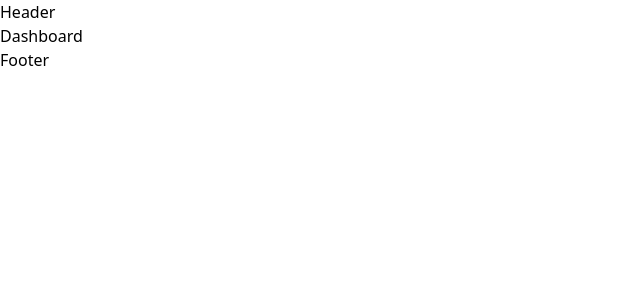
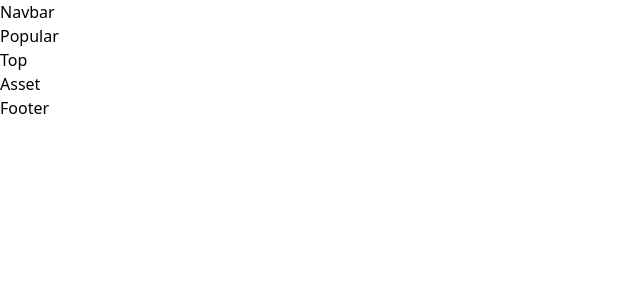
Before and after one commit to lzklein/finance-freak, a React (Vite) app in the folder client/: page /dashboard in a window 1280 px wide. Shown: the top 300 px of the page, without its empty margins (0-640 px from the left). Built offline with nearby package versions, Linux system fonts and the light colour scheme.

Commit message:
component relation hookup

```diff
--- a/client/src/components/Dashboard.jsx
+++ b/client/src/components/Dashboard.jsx
@@ -1,8 +1,15 @@
 import React from 'react'
+import Popular from './Popular';
+import Top from './Top';
+import Watchlist from './Watchlist';
 
 const Dashboard = () => {
   return (
-    <div>Dashboard</div>
+    <div>
+      <Popular/>
+      <Top/>
+      <Watchlist/>
+    </div>
   )
 }
 
--- a/client/src/components/Header.jsx
+++ b/client/src/components/Header.jsx
@@ -1,8 +1,11 @@
 import React from 'react'
+import Navbar from './Navbar';
 
 const Header = () => {
   return (
-    <div>Header</div>
+    <div>
+      <Navbar/>
+    </div>
   )
 }
 
--- a/client/src/components/Home.jsx
+++ b/client/src/components/Home.jsx
@@ -1,8 +1,11 @@
 import React from 'react'
+import Dashboard from './Dashboard';
 
 const Home = () => {
   return (
-    <div>Home</div>
+    <div>
+      <Dashboard/>
+    </div>
   )
 }
 
--- a/client/src/components/Watchlist.jsx
+++ b/client/src/components/Watchlist.jsx
@@ -1,8 +1,11 @@
 import React from 'react'
+import Asset from './Asset';
 
 const Watchlist = () => {
   return (
-    <div>Watchlist</div>
+    <div>
+      <Asset/>
+    </div>
   )
 }
 
```
